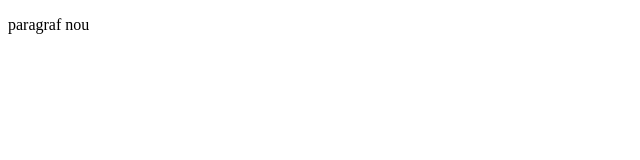
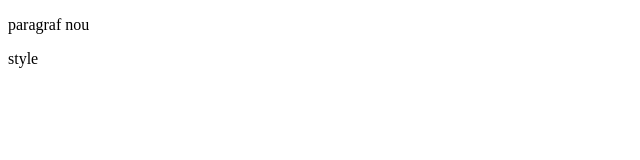
Before and after one commit to nicu-art/nicu, a plain HTML site: page index.html in a window 1280 px wide. Shown: the full height of the page, 0-640 px from the left. Drawn offline with Linux system fonts and the light colour scheme.

Commit message:
al 2lea commit

```diff
--- a/index.html
+++ b/index.html
@@ -8,6 +8,7 @@
 </head>
 <body>
     <p>paragraf nou</p>
+    <p>style </p>
 
 </body>
 </html>
```
